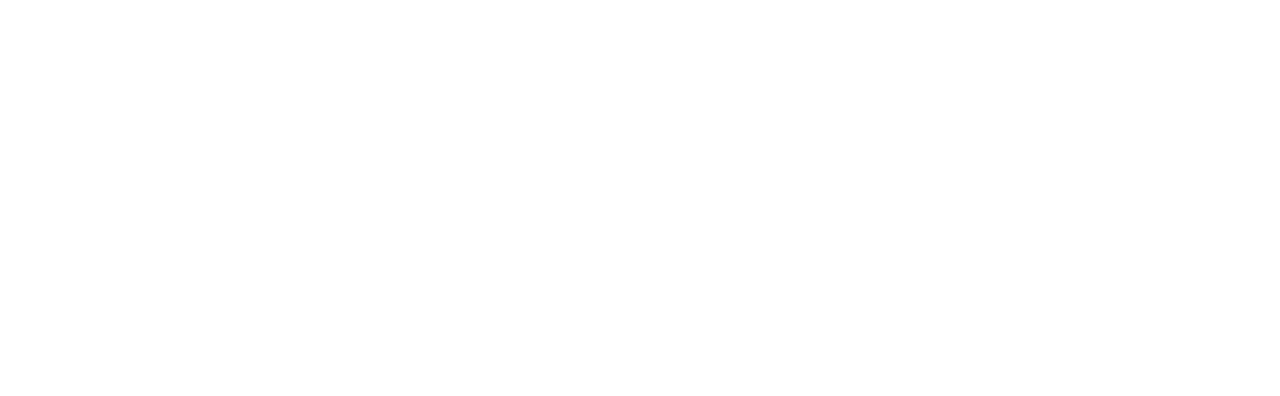
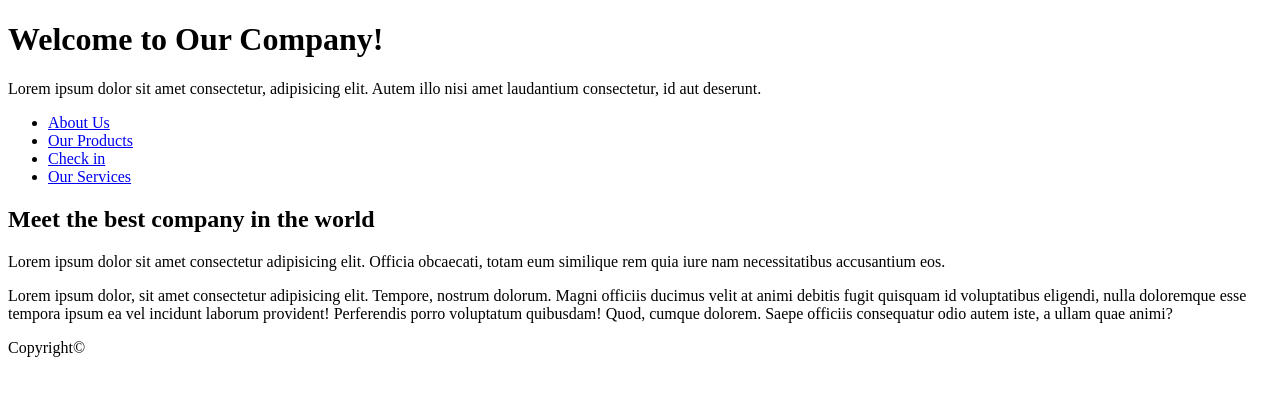
Before and after one commit to ErudioVK/frontpage_positioning, a plain HTML site: page index.html in a window 1280 px wide. Drawn offline with Linux system fonts and the light colour scheme.

Commit message:
dolgoztam az index.html fájlon, letöltöttem a jpg képeket

```diff
--- a/index.html
+++ b/index.html
@@ -10,7 +10,31 @@
 </head>
 
 <body>
-
+    <header>
+        <div class="logo">
+            <h1>Welcome to Our Company!</h1>
+            <p>Lorem ipsum dolor sit amet consectetur, adipisicing elit. Autem illo nisi amet laudantium consectetur, id
+                aut deserunt.</p>
+        </div>
+        <nav class="menu-container">
+            <ul class="menu">
+                <li class="menu-item"><a href="#">About Us</a></li>
+                <li class="menu-item"><a href="#">Our Products</a></li>
+                <li class="menu-item"><a href="#">Check in</a></li>
+                <li class="menu-item"><a href="#">Our Services</a></li>
+            </ul>
+        </nav>
+    </header>
+    <main>
+        <h2>Meet the best company in the world</h2>
+        <p>Lorem ipsum dolor sit amet consectetur adipisicing elit. Officia obcaecati, totam eum similique rem quia iure
+            nam necessitatibus accusantium eos.</p>
+        <p>Lorem ipsum dolor, sit amet consectetur adipisicing elit. Tempore, nostrum dolorum. Magni officiis ducimus
+            velit at animi debitis fugit quisquam id voluptatibus eligendi, nulla doloremque esse tempora ipsum ea vel
+            incidunt laborum provident! Perferendis porro voluptatum quibusdam! Quod, cumque dolorem. Saepe officiis
+            consequatur odio autem iste, a ullam quae animi?</p>
+    </main>
 </body>
+<footer>Copyright&copy;</footer>
 
 </html>
```
Also changed, not shown: banner.jpg (added), company.jpg (added).
